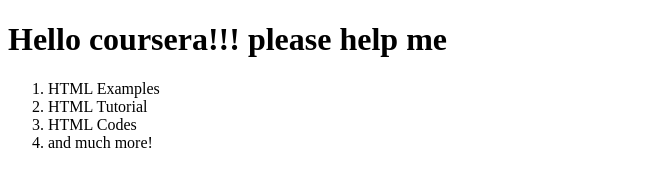
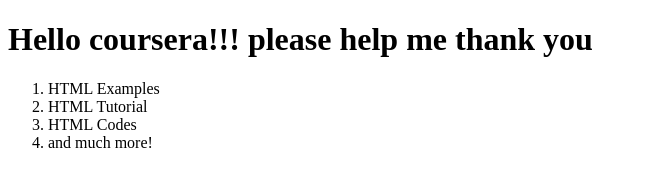
Before and after one commit to lreina/coursera-test, a plain HTML site: page site/index.html in a window 1280 px wide. Shown: the whole page, without its empty margins (0-647 px from the left). Drawn offline with Linux system fonts and the light colour scheme.

Commit message:
five modification

```diff
--- a/site/index.html
+++ b/site/index.html
@@ -4,7 +4,7 @@
 	<title>Hello coursera</title>
 </head>
 <body>
-<h1>Hello coursera!!! please help me</h1>
+<h1>Hello coursera!!! please help me thank you</h1>
 </body>
 <ol>
 <li>HTML Examples</li>
```
